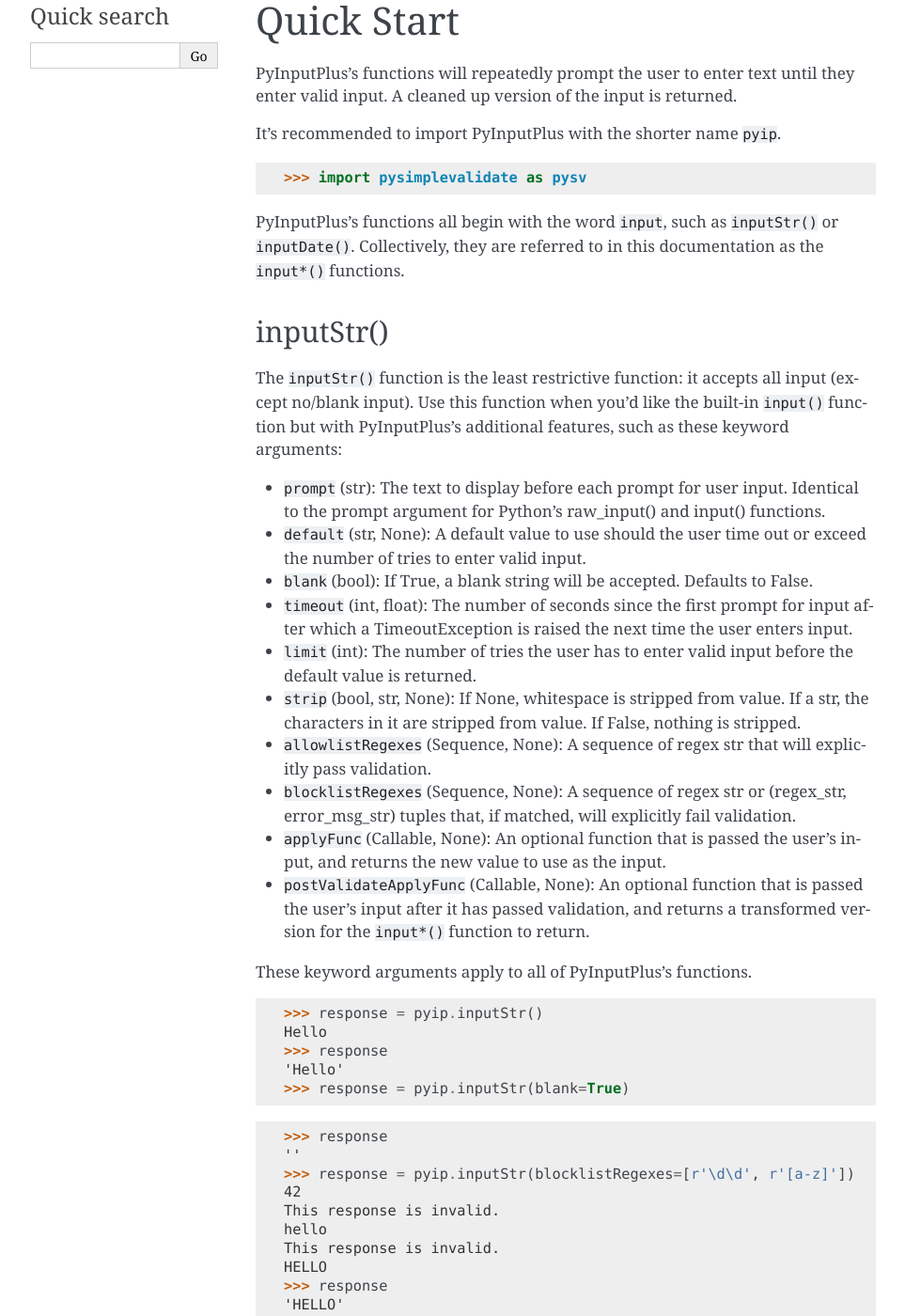
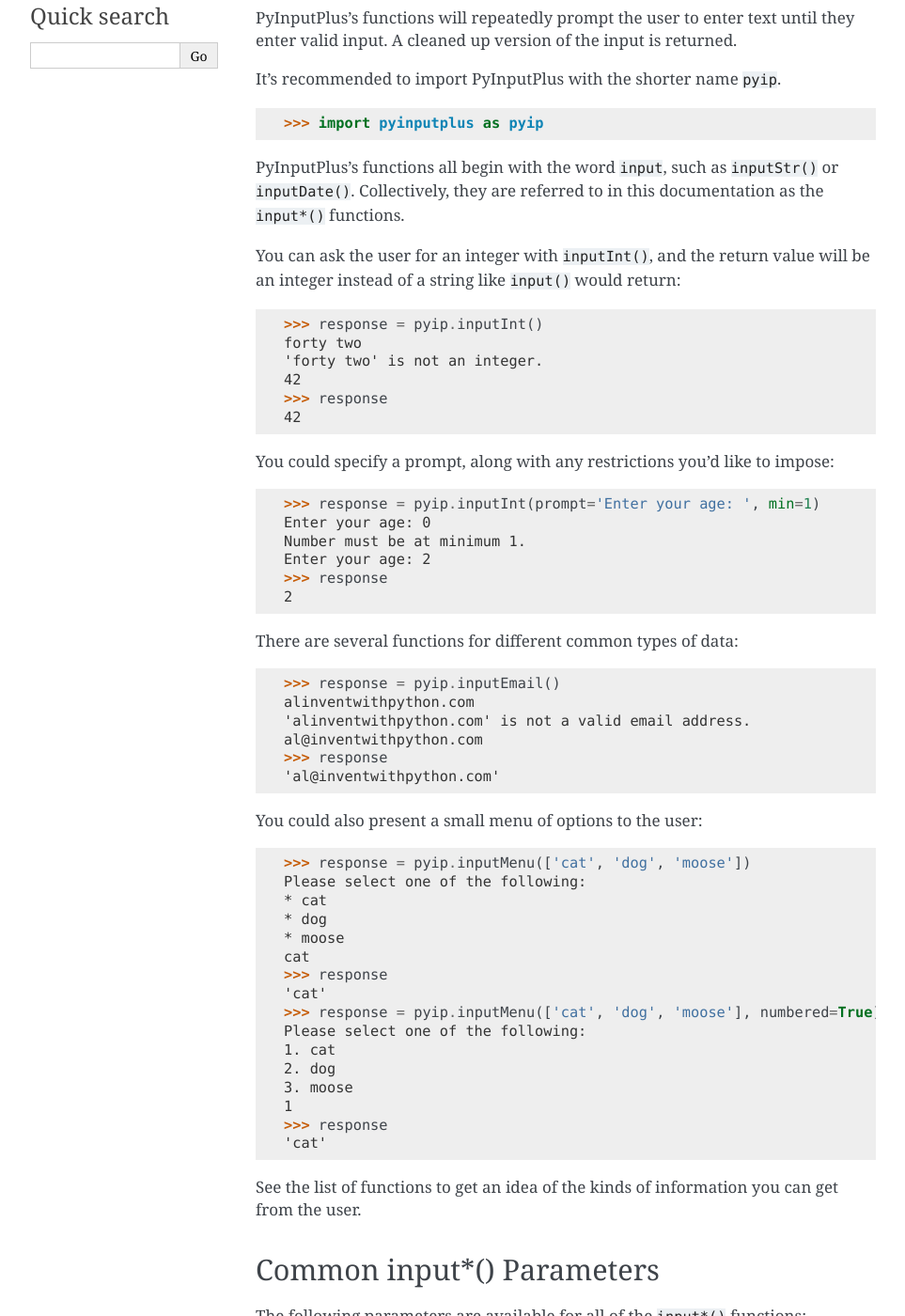
Before and after one commit to asweigart/pyinputplus, a Sphinx documentation site: the page built from docs/index.rst, in a window 1280 px wide and 1400 px high, scrolled down 728 px. Shown: the whole window at 94% size, without its empty margins (148-1111 px from the left). Built offline with Sphinx 7.4.7, drawn with Linux system fonts in a browser that asks for light colours; some of the changed text lies outside the part shown.

Commit message:
Updates to index documentation.

```diff
--- a/docs/index.rst
+++ b/docs/index.rst
@@ -6,24 +6,8 @@
 Welcome to PyInputPlus's documentation!
 =======================================
 
-.. toctree::
-   :maxdepth: 2
-   :caption: Contents:
 
-   api
-
-
-Indices and tables
-==================
-
-* :ref:`genindex`
-* :ref:`modindex`
-* :ref:`search`
-
-About
-=====
-
-PyInputPlus is a Python 2 and 3 module to provide input()- and raw_input()-like functions with additional validation features.
+PyInputPlus is a Python 3 and 2 module to provide ``input()`` and ``raw_input()`` like functions with additional validation features. PyInputPlus was created and is maintained by Al Sweigart.
 
 This module relies heavily on PySimpleValidate (also by Al) for the actual
 validation. PyInputPlus provides interaction with the user through stdin/stdout
@@ -33,8 +17,15 @@
 Installation
 ============
 
+You can install PyInputPlus with the pip tool. On Windows, run the following from a Command Prompt window:
+
     pip install pyinputplus
 
+On macOS and Linux, run the following from a Terminal window:
+
+    pip3 install pyinputplus
+
+The PySimpleValidate and stdiomask modules will also be installed as a part of PyInputPlus's installation.
 
 Quick Start
 ===========
@@ -45,18 +36,66 @@
 
 It's recommended to import PyInputPlus with the shorter name ``pyip``.
 
-    >>> import pysimplevalidate as pysv
+    >>> import pyinputplus as pyip
 
 PyInputPlus's functions all begin with the word ``input``, such as ``inputStr()`` or ``inputDate()``. Collectively, they are referred to in this documentation as the ``input*()`` functions.
 
-inputStr()
-----------
+You can ask the user for an integer with ``inputInt()``, and the return value will be an integer instead of a string like ``input()`` would return:
 
-The ``inputStr()`` function is the least restrictive function: it accepts all input (except no/blank input). Use this function when you'd like the built-in ``input()`` function but with PyInputPlus's additional features, such as these keyword arguments:
+    >>> response = pyip.inputInt()
+    forty two
+    'forty two' is not an integer.
+    42
+    >>> response
+    42
+
+You could specify a prompt, along with any restrictions you'd like to impose:
+
+    >>> response = pyip.inputInt(prompt='Enter your age: ', min=1)
+    Enter your age: 0
+    Number must be at minimum 1.
+    Enter your age: 2
+    >>> response
+    2
+
+There are several functions for different common types of data:
+
+    >>> response = pyip.inputEmail()
+    alinventwithpython.com
+    'alinventwithpython.com' is not a valid email address.
+    al@inventwithpython.com
+    >>> response
+    'al@inventwithpython.com'
+
+You could also present a small menu of options to the user:
+
+    >>> response = pyip.inputMenu(['cat', 'dog', 'moose'])
+    Please select one of the following:
+    * cat
+    * dog
+    * moose
+    cat
+    >>> response
+    'cat'
+    >>> response = pyip.inputMenu(['cat', 'dog', 'moose'], numbered=True)
+    Please select one of the following:
+    1. cat
+    2. dog
+    3. moose
+    1
+    >>> response
+    'cat'
+
+See the list of functions to get an idea of the kinds of information you can get from the user.
+
+Common input*() Parameters
+--------------------------
+
+The following parameters are available for all of the ``input*()`` functions:
 
 * ``prompt`` (str): The text to display before each prompt for user input. Identical to the prompt argument for Python's raw_input() and input() functions.
 * ``default`` (str, None): A default value to use should the user time out or exceed the number of tries to enter valid input.
-* ``blank`` (bool): If True, a blank string will be accepted. Defaults to False.
+* ``blank`` (bool): If True, a blank string will be accepted. Defaults to ``False``.
 * ``timeout`` (int, float): The number of seconds since the first prompt for input after which a TimeoutException is raised the next time the user enters input.
 * ``limit`` (int): The number of tries the user has to enter valid input before the default value is returned.
 * ``strip`` (bool, str, None): If None, whitespace is stripped from value. If a str, the characters in it are stripped from value. If False, nothing is stripped.
@@ -65,7 +104,13 @@
 * ``applyFunc`` (Callable, None): An optional function that is passed the user's input, and returns the new value to use as the input.
 * ``postValidateApplyFunc`` (Callable, None): An optional function that is passed the user's input after it has passed validation, and returns a transformed version for the ``input*()`` function to return.
 
-These keyword arguments apply to all of PyInputPlus's functions.
+
+inputStr()
+----------
+
+The ``inputStr()`` function is the least restrictive function: it accepts all input (except no/blank input). Use this function when you'd like the built-in ``input()`` function but with PyInputPlus's additional features.
+
+Example usage:
 
     >>> response = pyip.inputStr()
     Hello
@@ -239,3 +284,9 @@
 --------------------------------
 
 TODO
+
+.. toctree::
+   :maxdepth: 2
+   :caption: Contents:
+
+   api
```
Also changed, not shown: README.md (renamed from README.rst).
